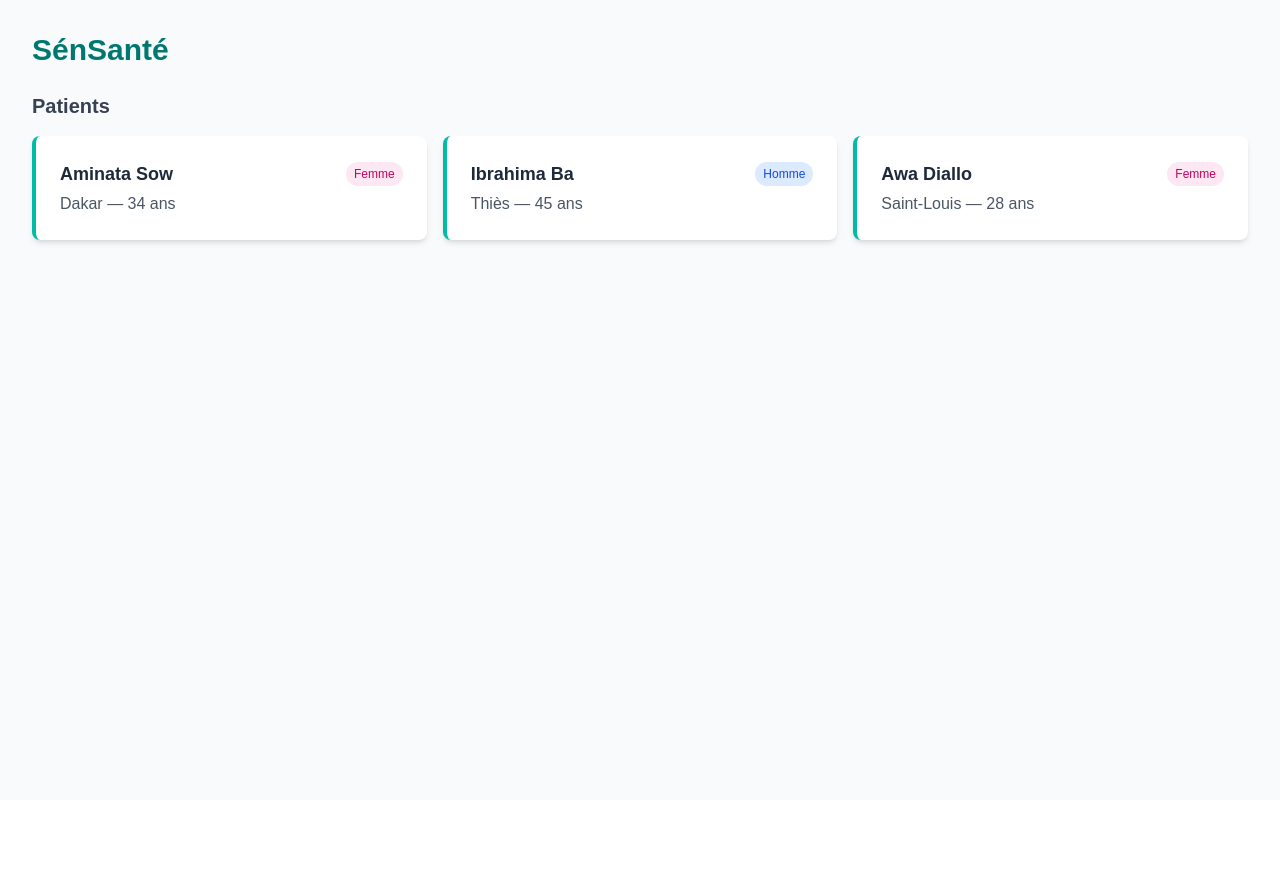
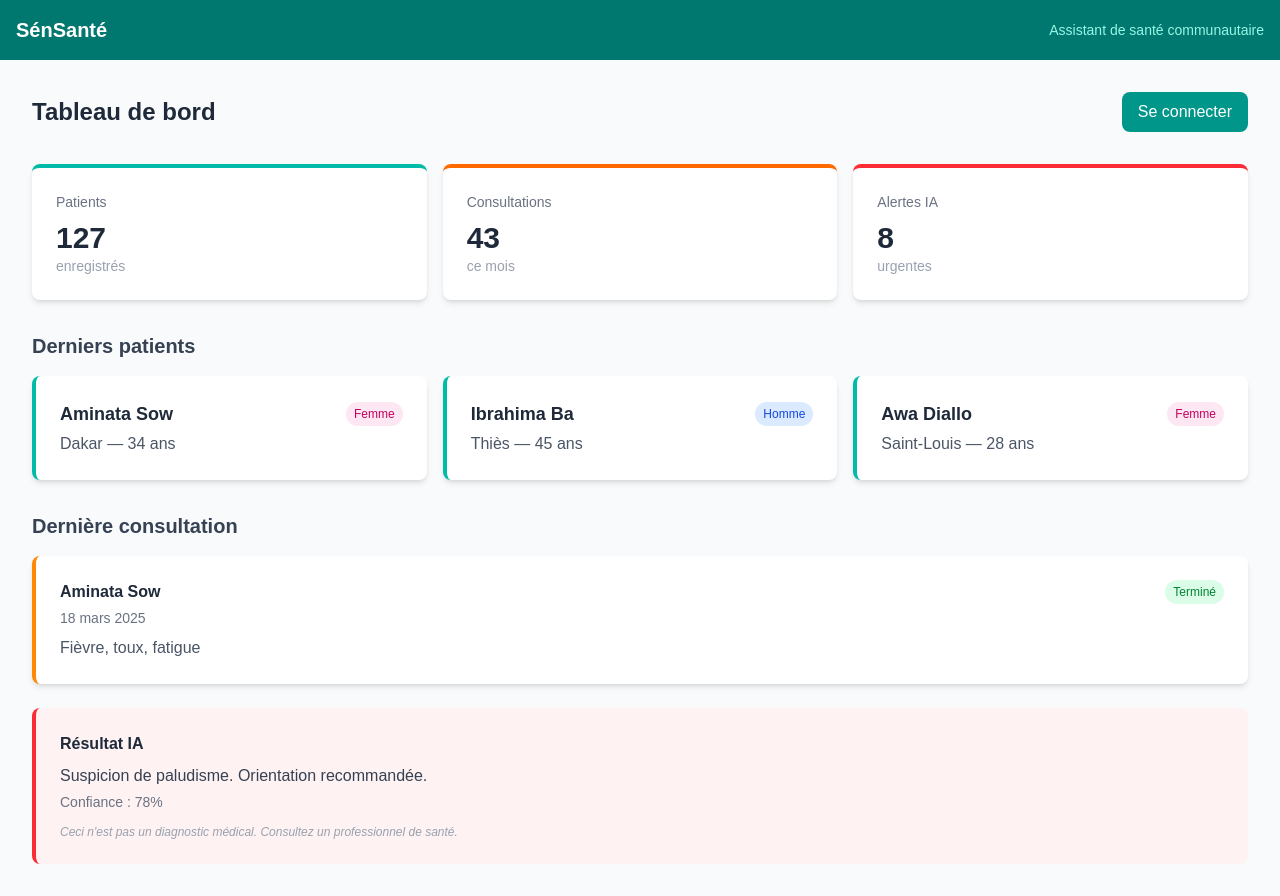
Before and after one commit to ngary-diop/sensante, a Next.js app: page / in a window 1280 px wide. Before the commit the page ends 800 px from the top, so only its background shows below. Built offline with nearby package versions, Linux system fonts and the light colour scheme.

Commit message:
Fix PatientCard et page.tsx corrompus

```diff
--- a/src/app/page.tsx
+++ b/src/app/page.tsx
@@ -1,19 +1,89 @@
+import Header from "@/components/Header";
 import PatientCard from "@/components/PatientCard";
+import ConsultationCard from "@/components/ConsultationCard";
+import AlerteIA from "@/components/AlerteIA";
+import StatCard from "@/components/StatCard";
+import LoginButton from "@/components/LoginButton";
 
 export default function Home() {
   return (
-    <main className="min-h-screen bg-gray-50 p-8">
-      <h1 className="text-3xl font-bold text-teal-700 mb-6">
-        SénSanté
-      </h1>
-      <h2 className="text-xl font-semibold text-gray-700 mb-4">
-        Patients
-      </h2>
-      <div className="grid grid-cols-1 md:grid-cols-3 gap-4">
-        <PatientCard nom="Aminata Sow" region="Dakar" age={34} sexe="F" />
-        <PatientCard nom="Ibrahima Ba" region="Thiès" age={45} sexe="M" />
-        <PatientCard nom="Awa Diallo" region="Saint-Louis" age={28} sexe="F" />
-      </div>
-    </main>
+    <div className="min-h-screen bg-gray-50">
+      <Header />
+      <main className="p-8">
+        <div className="flex justify-between items-center mb-8">
+          <h2 className="text-2xl font-bold text-gray-800">
+            Tableau de bord
+          </h2>
+          <LoginButton />
+        </div>
+
+        {/* Section des statistiques */}
+        <div className="grid grid-cols-1 md:grid-cols-3 gap-4 mb-8">
+          <StatCard
+            titre="Patients"
+            valeur={127}
+            unite="enregistrés"
+            couleur="border-teal-500"
+          />
+          <StatCard
+            titre="Consultations"
+            valeur={43}
+            unite="ce mois"
+            couleur="border-orange-500"
+          />
+          <StatCard
+            titre="Alertes IA"
+            valeur={8}
+            unite="urgentes"
+            couleur="border-red-500"
+          />
+        </div>
+
+        {/* Section des patients */}
+        <h2 className="text-xl font-semibold text-gray-700 mb-4">
+          Derniers patients
+        </h2>
+        <div className="grid grid-cols-1 md:grid-cols-3 gap-4 mb-8">
+          <PatientCard
+            nom="Aminata Sow"
+            region="Dakar"
+            age={34}
+            sexe="F"
+          />
+          <PatientCard
+            nom="Ibrahima Ba"
+            region="Thiès"
+            age={45}
+            sexe="M"
+          />
+          <PatientCard
+            nom="Awa Diallo"
+            region="Saint-Louis"
+            age={28}
+            sexe="F"
+          />
+        </div>
+
+        {/* Section de la dernière consultation */}
+        <h2 className="text-xl font-semibold text-gray-700 mb-4">
+          Dernière consultation
+        </h2>
+        <ConsultationCard
+          patient="Aminata Sow"
+          date="18 mars 2025"
+          symptomes="Fièvre, toux, fatigue"
+          statut="termine"
+        />
+
+        {/* Section de l'alerte IA */}
+        <div className="mt-6">
+          <AlerteIA
+            diagnostic="Suspicion de paludisme. Orientation recommandée."
+            confiance={78}
+            niveau="urgent"
+          />
+        </div>
+      </main>
+    </div>
   );
 }
```
